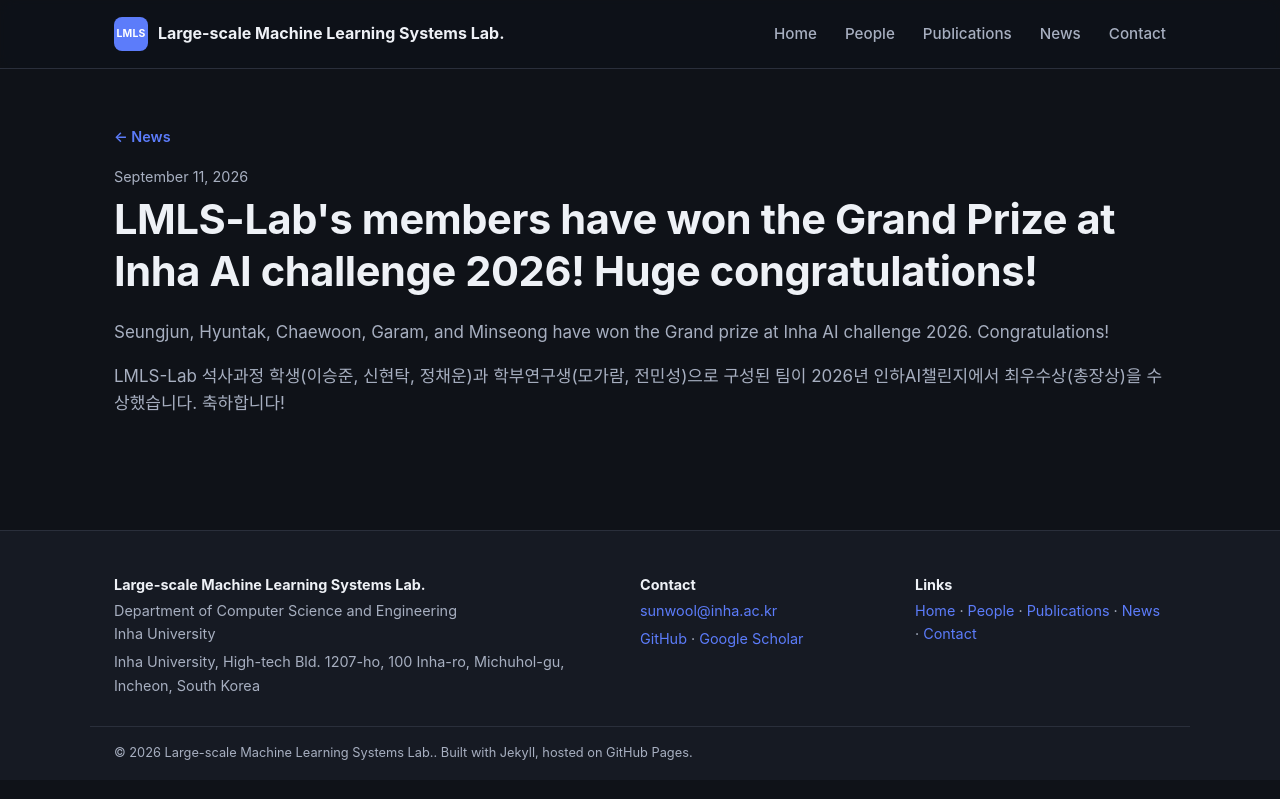
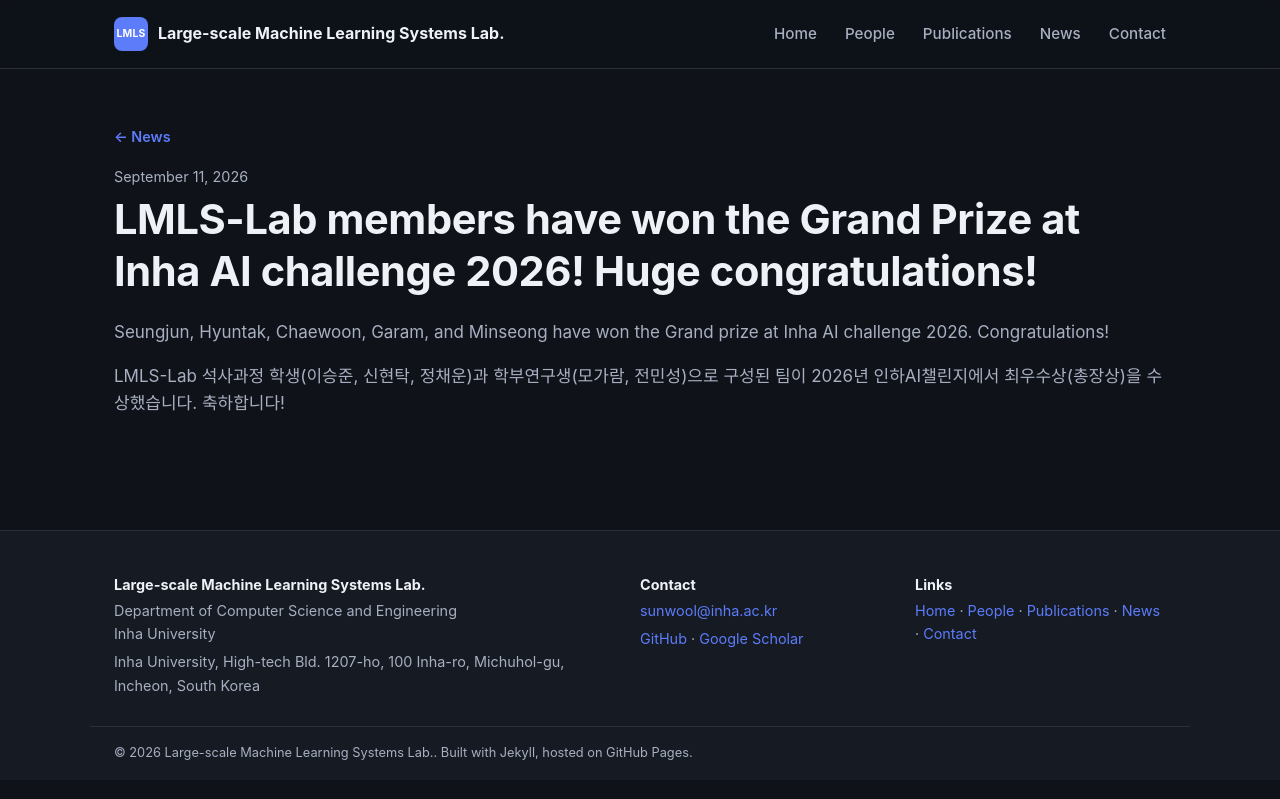
Before and after one commit to LMLS-Lab/lmls-lab.github.io, a Jekyll site: the page built from _news/prize_2026.md, in a window 1280 px wide. Shown: the top 799 px of the page. Built offline with Jekyll 4.4.1, drawn with Linux system fonts in a browser that asks for light colours.

Commit message:
Updated News.

```diff
--- a/_news/prize_2026.md
+++ b/_news/prize_2026.md
@@ -1,5 +1,5 @@
 ---
-title: "LMLS-Lab's members have won the Grand Prize at Inha AI challenge 2026! Huge congratulations!"
+title: "LMLS-Lab members have won the Grand Prize at Inha AI challenge 2026! Huge congratulations!"
 date: 2026-09-11
 ---
 Seungjun, Hyuntak, Chaewoon, Garam, and Minseong have won the Grand prize at Inha AI challenge 2026. Congratulations!
```
